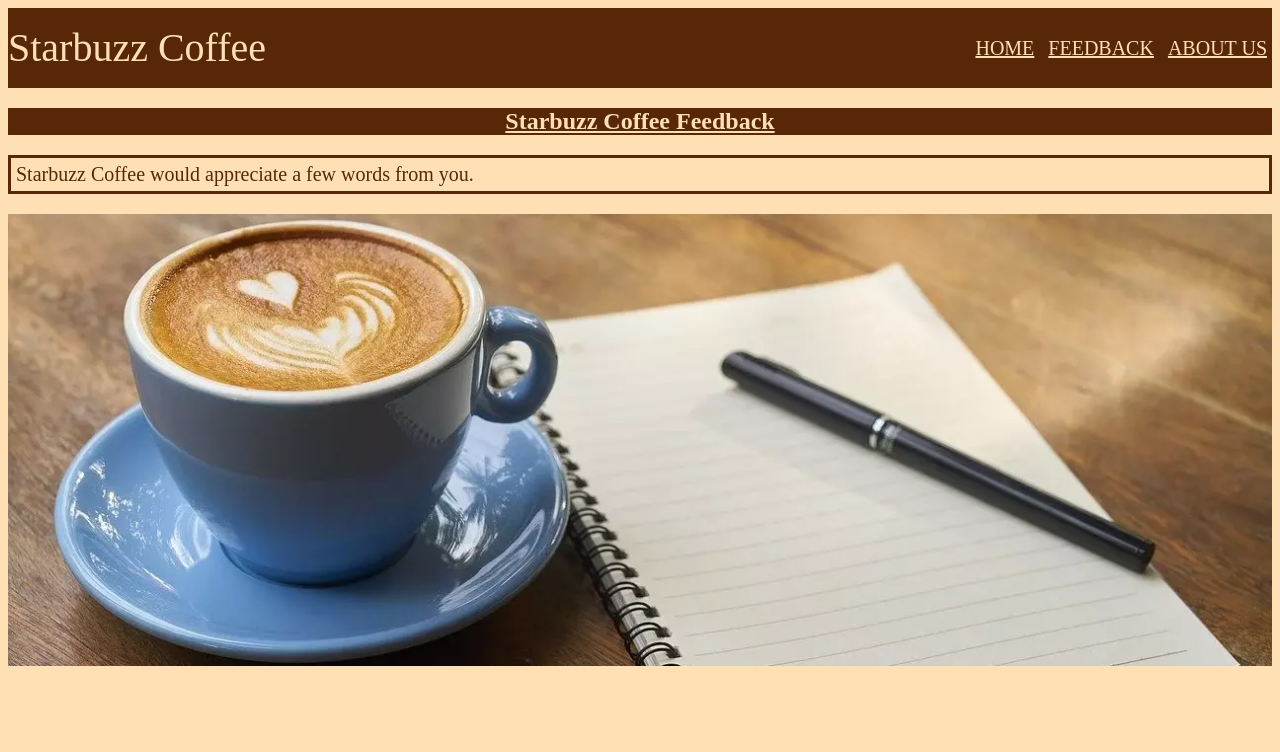
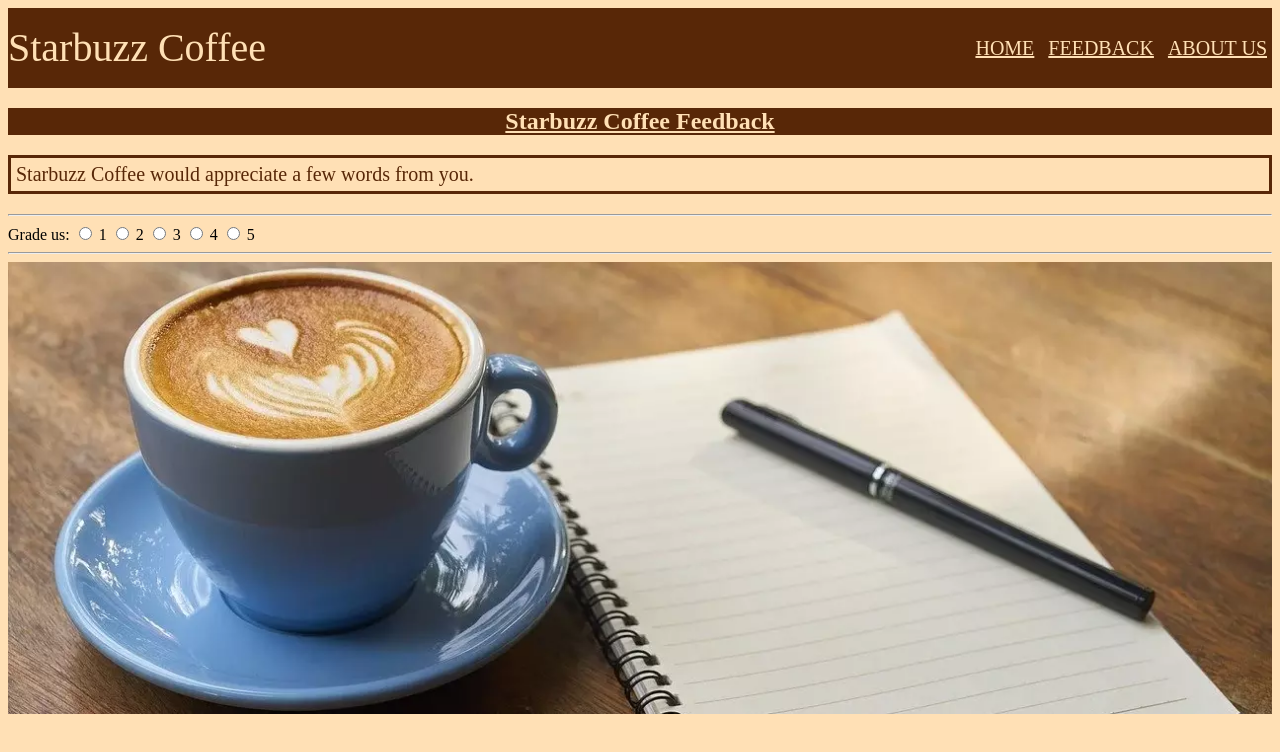
Before and after one commit to milan978gh/StarBuzz-Coffee, a plain HTML site: page feedback.html in a window 1280 px wide. Drawn offline with Linux system fonts and the light colour scheme.

Commit message:
Add files via upload

```diff
--- a/feedback.html
+++ b/feedback.html
@@ -28,7 +28,22 @@
 
 		<p>Starbuzz Coffee would appreciate a few words from you.</p>
 
+		<form>
 
+			<hr>
+
+			<label for="grade">Grade us:</label>
+			<input type="radio" id="grade" name="grade1" value="1"> 1
+			<input type="radio" id="grade" name="grade2" value="2"> 2
+			<input type="radio" id="grade" name="grade3" value="3"> 3
+			<input type="radio" id="grade" name="grade4" value="4"> 4
+			<input type="radio" id="grade" name="grade5" value="5"> 5
+
+			<hr>
+
+
+
+		</form>
 
 
 
```
